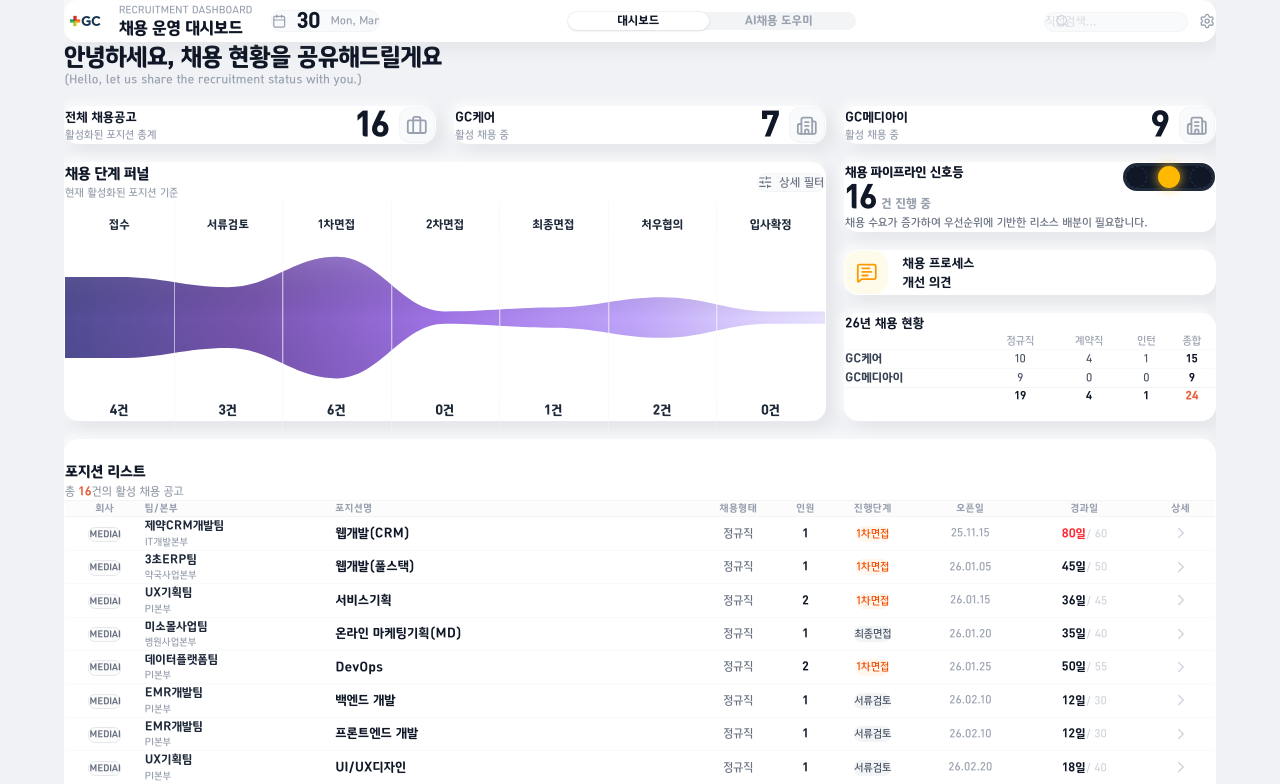
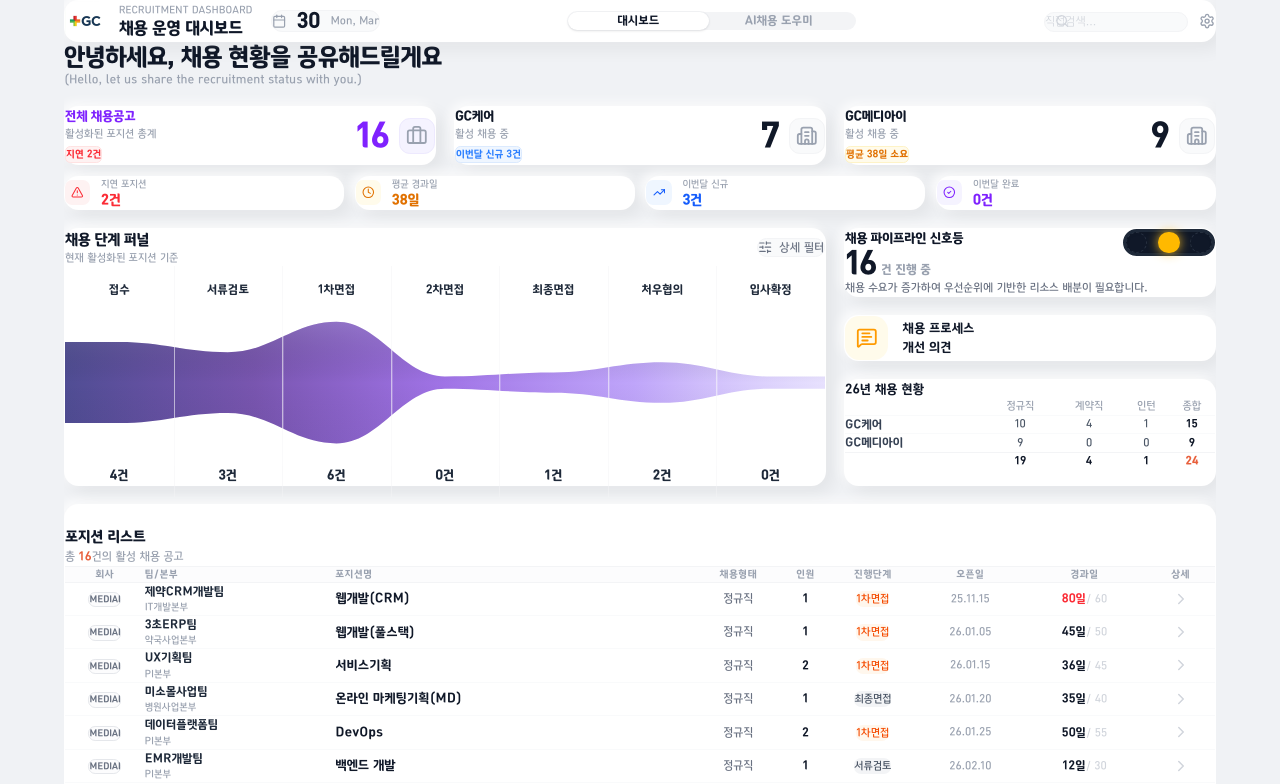
Before and after one commit to sknova1-sketch/recruitment-dashboard, a React (Vite) app: page / in a window 1280 px wide. Shown: the top 784 px of the page. Built offline with nearby package versions, Linux system fonts and the light colour scheme.

Commit message:
Update KPICards.tsx

```diff
--- a/src/components/KPICards.tsx
+++ b/src/components/KPICards.tsx
@@ -1,56 +1,138 @@
 // === KPI 카드 컴포넌트 ===
 // Antigravity 스타일: 순백 뉴모픽 카드, 가로 배치
-// 요청 #4: "GC 케어" → "GC케어" (띄어쓰기 제거)
+// 업그레이드: 지연 건수·평균 경과일·이번달 통계 추가
 
-import { Briefcase, Building2 } from 'lucide-react';
-import { KPIData } from '../types';
+import { Briefcase, Building2, AlertTriangle, Clock, TrendingUp, CheckCircle2 } from 'lucide-react';
+import { KPIData, Company } from '../types';
 
 interface KPICardsProps {
   kpi: KPIData;
+  onCardClick?: (company: Company | '전체') => void;
+  selectedCompany?: Company | '전체';
 }
 
-export default function KPICards({ kpi }: KPICardsProps) {
+export default function KPICards({ kpi, onCardClick, selectedCompany = '전체' }: KPICardsProps) {
   const cards = [
     {
+      id: '전체' as const,
       label: '전체 채용공고',
       value: kpi.totalActive,
       subLabel: '활성화된 포지션 총계',
       icon: <Briefcase className="w-6 h-6 text-gray-400" />,
+      badge: kpi.delayedCount > 0
+        ? { text: `지연 ${kpi.delayedCount}건`, color: 'bg-red-50 text-red-500 border border-red-100' }
+        : null,
     },
     {
+      id: 'GC케어' as const,
       label: 'GC케어',
       value: kpi.gcCareCount,
       subLabel: '활성 채용 중',
       icon: <Building2 className="w-6 h-6 text-gray-400" />,
+      badge: kpi.newThisMonth > 0
+        ? { text: `이번달 신규 ${kpi.newThisMonth}건`, color: 'bg-blue-50 text-blue-500 border border-blue-100' }
+        : null,
     },
     {
+      id: 'GC메디아이' as const,
       label: 'GC메디아이',
       value: kpi.gcMediaiCount,
       subLabel: '활성 채용 중',
       icon: <Building2 className="w-6 h-6 text-gray-400" />,
+      badge: kpi.avgElapsedDays > 0
+        ? {
+            text: `평균 ${kpi.avgElapsedDays}일 소요`,
+            color: kpi.avgElapsedDays > 30
+              ? 'bg-amber-50 text-amber-600 border border-amber-100'
+              : 'bg-emerald-50 text-emerald-600 border border-emerald-100',
+          }
+        : null,
+    },
+  ];
+
+  const stats = [
+    {
+      icon: <AlertTriangle className="w-3.5 h-3.5" />,
+      label: '지연 포지션',
+      value: `${kpi.delayedCount}건`,
+      color: kpi.delayedCount > 0 ? 'text-red-500' : 'text-gray-400',
+      bg: kpi.delayedCount > 0 ? 'bg-red-50' : 'bg-gray-50',
+    },
+    {
+      icon: <Clock className="w-3.5 h-3.5" />,
+      label: '평균 경과일',
+      value: `${kpi.avgElapsedDays}일`,
+      color: kpi.avgElapsedDays > 30 ? 'text-amber-600' : 'text-emerald-600',
+      bg: kpi.avgElapsedDays > 30 ? 'bg-amber-50' : 'bg-emerald-50',
+    },
+    {
+      icon: <TrendingUp className="w-3.5 h-3.5" />,
+      label: '이번달 신규',
+      value: `${kpi.newThisMonth}건`,
+      color: 'text-blue-600',
+      bg: 'bg-blue-50',
+    },
+    {
+      icon: <CheckCircle2 className="w-3.5 h-3.5" />,
+      label: '이번달 완료',
+      value: `${kpi.completedThisMonth}건`,
+      color: 'text-violet-600',
+      bg: 'bg-violet-50',
     },
   ];
 
   return (
+    <div className="flex flex-col gap-3">
       <div className="grid grid-cols-1 md:grid-cols-3 gap-5">
-      {cards.map((card, index) => (
+        {cards.map((card, index) => {
+          const isSelected = selectedCompany === card.id;
+          return (
             <div
               key={card.label}
-          className="neu-card px-7 py-6 flex items-center justify-between fade-in"
+              onClick={() => onCardClick?.(card.id)}
+              className={`neu-card px-7 py-6 flex items-center justify-between fade-in cursor-pointer transition-all duration-300 ${
+                isSelected
+                  ? 'shadow-[0_0_15px_rgba(139,92,246,0.25)] ring-1 ring-violet-200 bg-white'
+                  : 'hover:bg-gray-50/50'
+              }`}
               style={{ animationDelay: `${index * 0.05}s` }}
             >
-          <div className="space-y-1">
-            <p className="text-[14px] font-semibold text-gray-900">{card.label}</p>
+              <div className="space-y-1.5">
+                <p className={`text-[14px] font-bold tracking-tight transition-colors ${isSelected ? 'text-violet-600' : 'text-gray-900'}`}>
+                  {card.label}
+                </p>
                 <p className="text-[12px] text-gray-400 font-medium">{card.subLabel}</p>
+                {card.badge && (
+                  <span className={`inline-block px-2 py-0.5 rounded-md text-[11px] font-semibold ${card.badge.color}`}>
+                    {card.badge.text}
+                  </span>
+                )}
               </div>
               <div className="flex items-center gap-3">
-            <span className="text-[36px] font-bold text-gray-900 tracking-tighter leading-none">{card.value}</span>
-            <div className="w-10 h-10 rounded-xl bg-gray-50 flex items-center justify-center border border-gray-100">
-              {card.icon}
+                <span className={`text-[36px] font-black tracking-tighter leading-none transition-colors ${isSelected ? 'text-violet-600' : 'text-gray-900'}`}>
+                  {card.value}
+                </span>
+                <div className={`w-10 h-10 rounded-xl flex items-center justify-center border transition-all ${isSelected ? 'bg-violet-50 border-violet-100' : 'bg-gray-50 border-gray-100'}`}>
+                  {isSelected ? <div className="text-violet-500">{card.icon}</div> : card.icon}
                 </div>
+              </div>
+            </div>
+          );
+        })}
+      </div>
+      <div className="grid grid-cols-4 gap-3">
+        {stats.map((stat) => (
+          <div key={stat.label} className="neu-card px-5 py-3.5 flex items-center gap-3 fade-in">
+            <div className={`w-7 h-7 rounded-lg flex items-center justify-center flex-shrink-0 ${stat.bg} ${stat.color}`}>
+              {stat.icon}
+            </div>
+            <div>
+              <p className="text-[11px] text-gray-400 font-medium">{stat.label}</p>
+              <p className={`text-[15px] font-black leading-tight ${stat.color}`}>{stat.value}</p>
             </div>
           </div>
         ))}
       </div>
+    </div>
   );
 }
```
Lines whose indentation alone changed are shown as unchanged.
